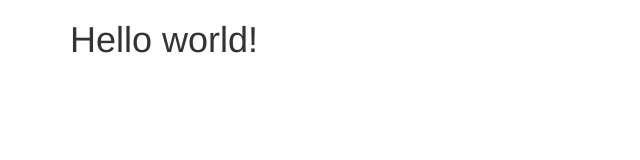
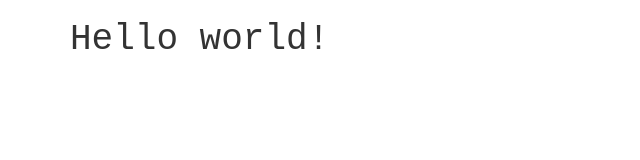
Before and after one commit to felixbrabantcom/felixbrabant.com, a plain HTML site: page index.html in a window 1280 px wide. Shown: the whole page, without its empty margins (0-640 px from the left). Drawn offline with nearby package versions, Linux system fonts and the light colour scheme.

Commit message:
Update index.html

```diff
--- a/index.html
+++ b/index.html
@@ -7,6 +7,10 @@
 <script src="https://cdnjs.cloudflare.com/ajax/libs/jquery/3.1.1/jquery.js"></script>
 
 <style type="text/css">
+
+body {
+	font-family: Courier New,Courier,Lucida Sans Typewriter,Lucida Typewriter,monospace;
+}
 
 </style>
 
```
